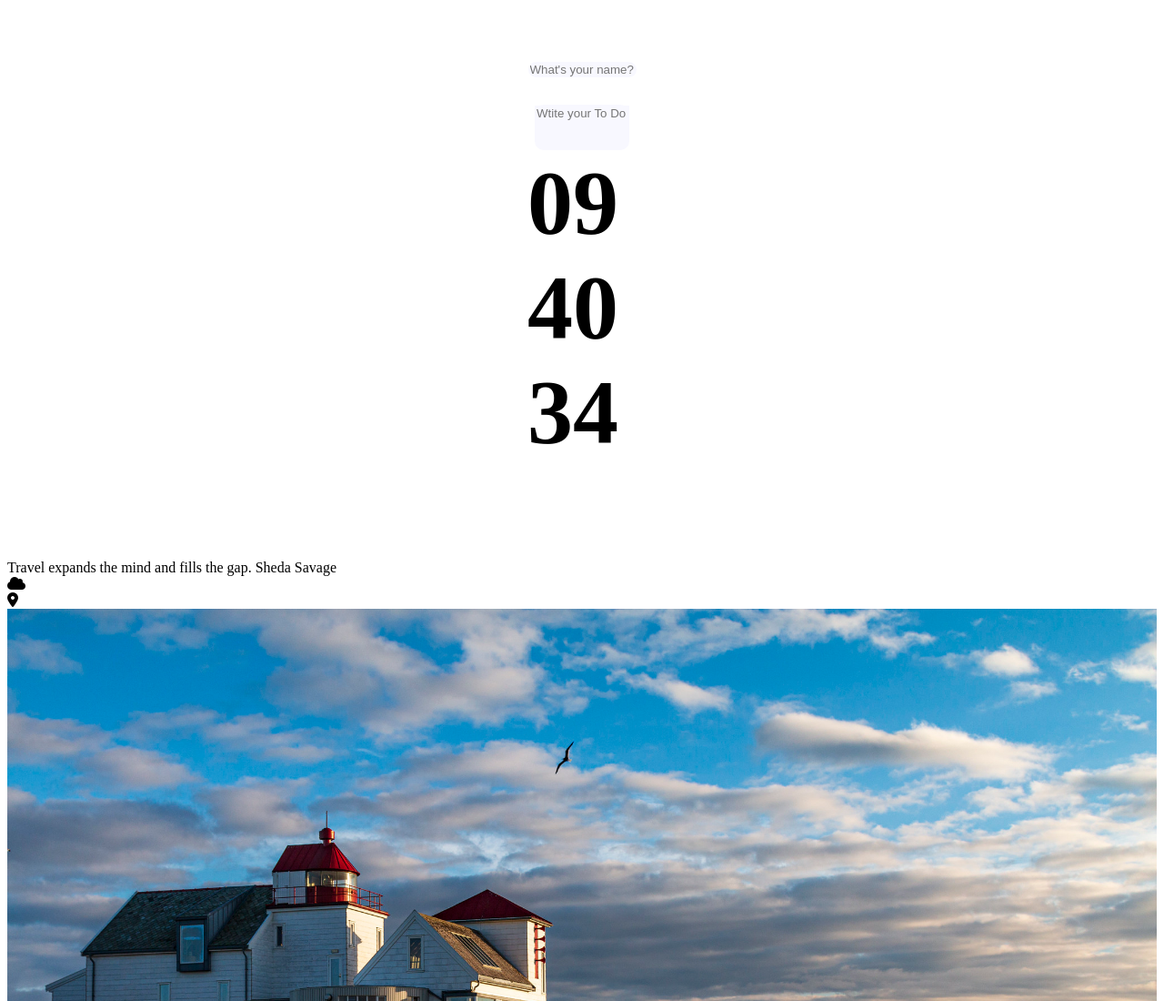
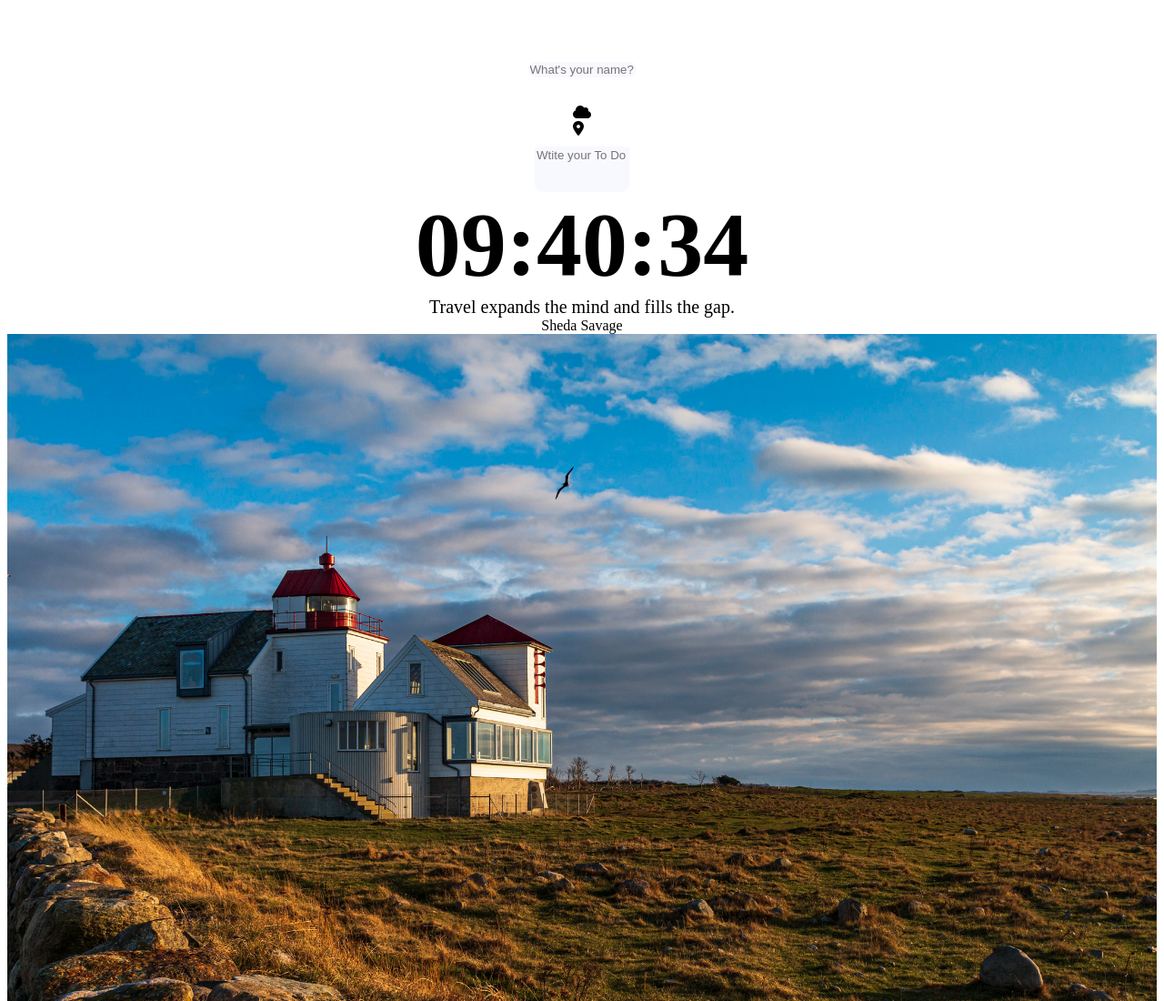
Before and after one commit to sungwooKang11/New-Momentum, a plain HTML site: page index.html in a window 1280 px wide. Shown: the top 1100 px of the page at 91% size. Drawn offline with Linux system fonts and the light colour scheme.

Commit message:
compl 2nd

```diff
--- a/index.html
+++ b/index.html
@@ -10,31 +10,32 @@
 </head>
 <body>
     <div class="all">
-        <div class="container">
+        <div class="container1">
             <form id="login-form" class="hidden">
                 <input class="nameBox" required maxlength="15" type="text" placeholder="What's your name?">
-
             </form>
             <h1 id="hello" class="hidden"></h1>
+            <div id="weather">
+                <i class="fas fa-cloud"></i>
+                <span class="state"></span><br>
+
+                <i class="fas fa-map-marker-alt"></i>
+                <span class="city"></span>
+            </div>
             <div class="todo-container">
                 <form id="todo-form">
                     <input class="todoBox" type="text" placeholder="Wtite your To Do" required>
                 </form>
                 <ul id="todo-list"></ul>
             </div>
+        </div>
         <div class="clock">
-            <h1 class="clockNum">00:00:00</h1></div>
-            </div>
+            <h1 class="clockNum">00:00:00</h1>
         </div>
             <div id="quote">
-        <span></span>
-        <span></span>
+                <span class="content"></span>
+                <span class="authors"></span>
             </div>
-    <div id="weather">
-        <i class="fas fa-cloud"></i>
-        <span class="state"></span><br>
-        <i class="fas fa-map-marker-alt"></i>
-        <span class="city"></span>
     </div>
     <script src="js/script.js"></script>
     <script src="js/clock.js"></script>
--- a/js/clock.js
+++ b/js/clock.js
@@ -7,9 +7,7 @@ function getTime() {
   const hours = String(date.getHours()).padStart(2, "0");
   const minutes = String(date.getMinutes()).padStart(2, "0");
   const seconds = String(date.getSeconds()).padStart(2, "0");
-  clockTitle.innerText = `${hours}
-  ${minutes}
-  ${seconds}`
+  clockTitle.innerText = `${hours}:${minutes}:${seconds}`
 }
 
 getTime();
--- a/style.css
+++ b/style.css
@@ -13,7 +13,7 @@ input:focus {
     align-content: center;
 }
 
-.container {
+.container1 {
     display: flex;
     justify-content: center;
     flex-direction: column;
@@ -33,14 +33,16 @@ input:focus {
 
 #hello {
     margin-top: 60px;
-    margin-bottom: 30px;    background: ghostwhite;
+    margin-bottom: 30px;
+    background: ghostwhite;
     border-radius: 10px;
 }
 
 .clock {
-    width: 120px;
-    height: 450px;
-
+    width: 100%;
+    height: 100%;
+    display: flex;
+    justify-content: center;
 }
 
 .clockNum {
@@ -71,3 +73,23 @@ img {
     width: 100%;
     height: 100%;
 }
+
+.quote {
+    display: flex;
+    justify-content: center;
+}
+
+.content {
+    display: flex;
+    justify-content: center;
+    font-size: 20px;
+}
+
+.authors {
+    display: flex;
+    justify-content: center;
+}
+
+#weather {
+    margin-bottom: 10px;
+}
```
Lines whose indentation alone changed are shown as unchanged.
